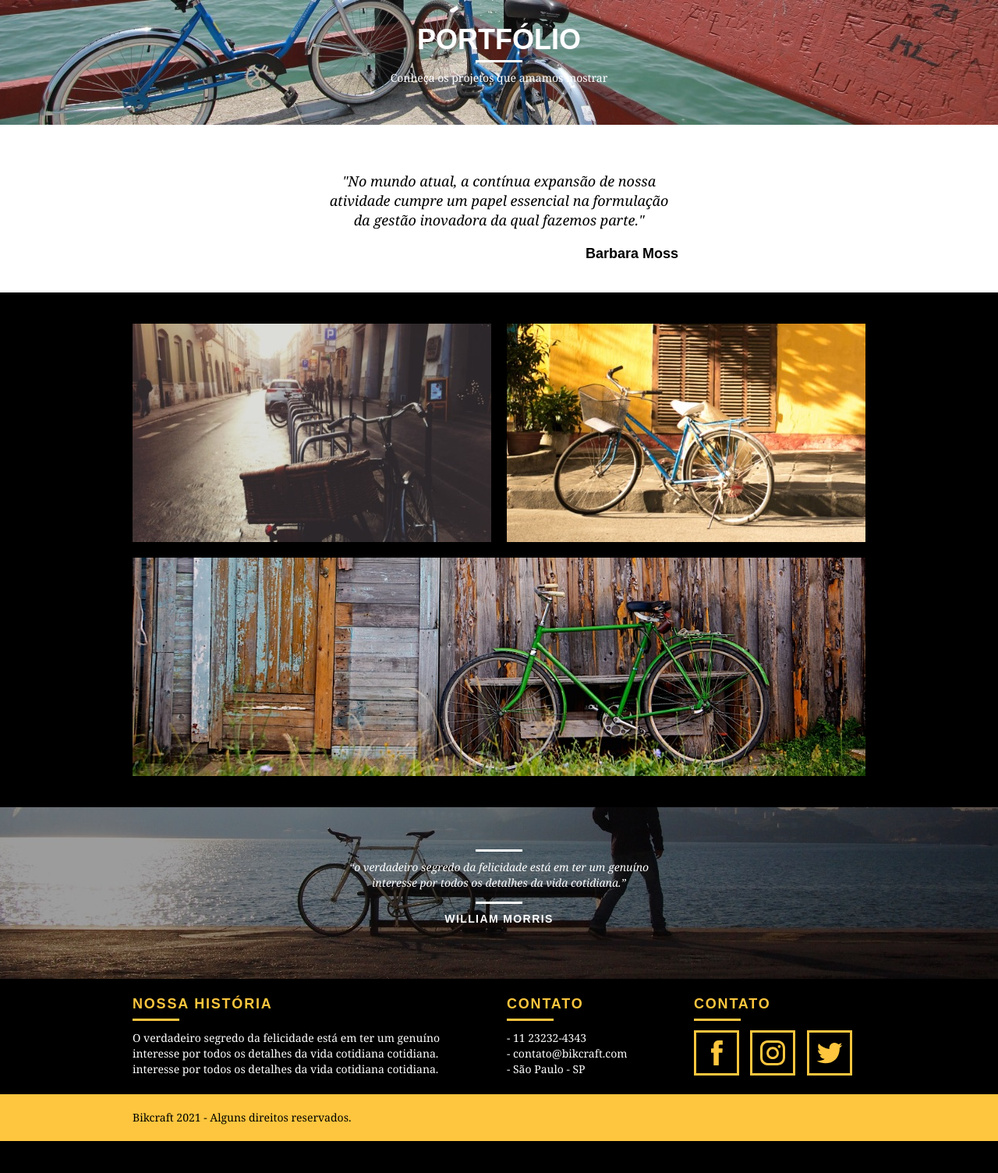
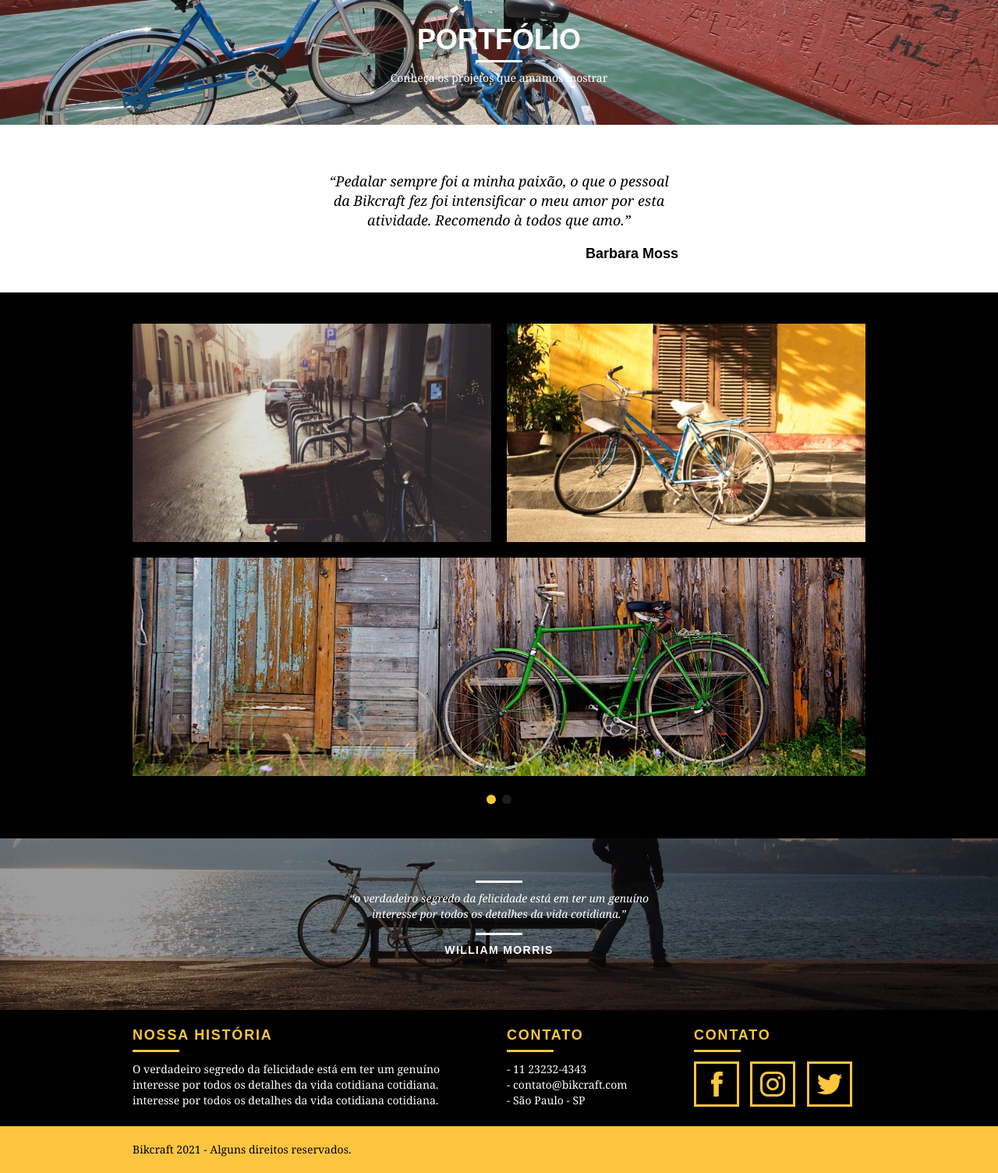
Before and after one commit to katiareis/origamid_WebDevCourse, a PHP site: page /portfolio.html in a window 1280 px wide. Shown: the part 92-1596 px from the top of the page at 78% size. Before the commit the page ends 1555 px from the top, so only its background shows below. Run offline with PHP 8.4, Linux system fonts and the light colour scheme.

Commit message:
Add CSS animations and JavaScript
Project update - Insert some slide and transition animations with CSS and JS.

```diff
--- a/css/style.css
+++ b/css/style.css
@@ -400,3 +400,58 @@ img {
     background: #fec63e;
     padding: 20px 0;
 }
+
+/* JavaScript Style - Slide Portfólio */
+/* Seleciona tudo que é data-slide e add CSS  */
+.js [data-slide] {
+    position: relative;
+  }
+
+  .js [data-slide] > * {
+    position: absolute;
+    top: 0px;
+    opacity: 0;
+  }
+
+  .js [data-slide] > .active {
+    position: relative;
+    opacity: 1;
+    transition: opacity 500ms;
+  }
+
+  .js [data-slide-nav] {
+      display: block;
+      text-align: center;
+      margin-top: 20px;
+  }
+
+  .js [data-slide-nav] button {
+      display: inline-block;
+      width: 12px;
+      height: 12px;
+      margin: 4px;
+      border: none;
+      padding: 0px;
+      border-radius: 6px;
+      text-indent: -99px;
+      overflow: hidden;
+      background: #1d1d1d;
+  }
+
+  .js [data-slide-nav] button.active {
+      background: #fec63e;
+  }
+
+  .js [data-anime] {
+	opacity: 0;
+}
+
+.js .fadeInDown {
+	transform: translate3d(0, -20px, 0);
+}
+
+.js .anime {
+	opacity: 1;
+	transform: none;
+	transition: opacity 800ms, transform 800ms;
+}
--- a/js/script.js
+++ b/js/script.js
@@ -0,0 +1,20 @@
+// Slide para os quotes - Portfólio
+if (window.SimpleSlide) {
+
+	new SimpleSlide({
+		slide: "quote", // nome do atributo data-slide="principal"
+        auto: true, // o slide deve passar automaticamente
+		time: 5000 // tempo de transição dos slides em milissegundos = 5s
+	});
+
+	new SimpleSlide({
+		slide: "portfolio",
+		time: 5000,
+		nav: true
+	});
+
+}
+// Animação de entrada - Geral
+if (window.SimpleAnime) {
+	new SimpleAnime();
+}
--- /dev/null
+++ b/js/simple-anime.js
@@ -0,0 +1 @@
+window.SimpleAnime=class{constructor(){this.items=document.querySelectorAll("[data-anime]"),this.init()}animateItems(){this.items.forEach(t=>{const e=Number(t.getAttribute("data-anime"));isNaN(e)||setTimeout(()=>{t.classList.add("anime")},e)})}handleVisibility(){void 0!==document.visibilityState?"visible"===document.visibilityState&&this.animateItems():this.animateItems()}init(){this.handleVisibility=this.handleVisibility.bind(this),this.handleVisibility(),document.addEventListener("visibilitychange",this.handleVisibility)}}
--- a/portfolio.html
+++ b/portfolio.html
@@ -11,7 +11,7 @@
     <link rel="stylesheet" href="css/style.css">
     <link rel="stylesheet" href="css/portfolio.css">
     <link rel="stylesheet" href="css/responsivo.css">
-
+    <script>document.documentElement.classList.add("js");</script>
 </head>
 <!-- Projeto de Site Responsivo --> <!-- Shift + Alt + A -->
 <body><!-- Menu de Navegação  -->
@@ -33,25 +33,38 @@
      <!-- Introdução - Portfólio -->
     <section class="introducao-interna interna_portfolio">
         <div class="container">
-            <h1>Portfólio</h1><!-- Título principal do site -->
-            <p>Conheça os projetos que amamos mostrar</p>
+            <h1 data-anime="400" class="fadeInDown">Portfólio</h1><!-- Título principal do site -->
+            <p data-anime="800" class="fadeInDown">Conheça os projetos que amamos mostrar</p>
         </div>
     </section>
 
     <!-- Depoimentos dos clientes -->
-    <section class="container">
+    <section data-anime="1200" class="container fadeInDown" data-slide="quote">
         <blockquote class="quote_clientes">
-            <p>"No mundo atual, a contínua expansão de nossa atividade cumpre um papel essencial na formulação da gestão inovadora da qual fazemos parte."</p>
+            <p>“Pedalar sempre foi a minha paixão, o que o pessoal da Bikcraft fez foi intensificar o meu amor por esta atividade. Recomendo à todos que amo.”</p>
             <cite>Barbara Moss</cite>
+        </blockquote>
+        <blockquote class="quote_clientes">
+            <p>“Nada melhor do que dar um rolê com a minha Bikcraft na orla. Essa é a minha companheira mais fiel, nunca me traiu e está sempre a minha disposição.”</p>
+            <cite>Jhony Rato</cite>
+        </blockquote>
+        <blockquote class="quote_clientes">
+            <p>“Aqueles que ainda não possuem uma Bikcraft, não sabem o que estão perdendo. A precisão é absurda e a velocidade transcendental. Nunca vida nada igual.”</p>
+            <cite>Bernardo</cite>
         </blockquote>
     </section>
 
     <!-- Seção de Portfólio -->
-    <section class="portfolio">
-        <div class="container">
+    <section data-anime="1600" class="portfolio fadeInDown">
+        <div class="container" data-slide="portfolio">
             <ul class="portfolio_lista">
-                <li class="grid-8"><img src="img/portfolio/retro.jpg" alt="Bicicleta Retro"></li>
+                <li class="grid-8"><img src="img/portfolio/retro.jpg" alt="Bicicleta Retrô"></li>
                 <li class="grid-8"><img src="img/portfolio/passeio.jpg" alt="Bicicleta Passeio"></li>
+                <li class="grid-16"><img src="img/portfolio/esporte.jpg" alt="Bicicleta Esporte"></li>
+            </ul>
+            <ul class="portfolio_lista">
+                <li class="grid-8"><img src="img/portfolio/passeio.jpg" alt="Bicicleta Passeio"></li>
+                <li class="grid-8"><img src="img/portfolio/retro.jpg" alt="Bicicleta Retrô"></li>
                 <li class="grid-16"><img src="img/portfolio/esporte.jpg" alt="Bicicleta Esporte"></li>
             </ul>
         </div>
@@ -98,7 +111,11 @@
                 <p class="grid-16">Bikcraft 2021 - Alguns direitos reservados.</p>
             </div>
         </div>
-
     </footer>
+	<!-- JavaScript -->
+	<script src="./js/simple-slide.js"></script>
+	<script src="./js/simple-anime.js"></script>
+    <script src="./js/script.js"></script>
+	<!-- JavaScript -->
 </body>
 </html>
```
Also changed, not shown: contato.html (+9 -6 lines), index.html (+13 -10 lines), js/simple-slide.js (added, +1 -0 lines), produtos.html (+11 -7 lines), sobre.html (+8 -4 lines).
